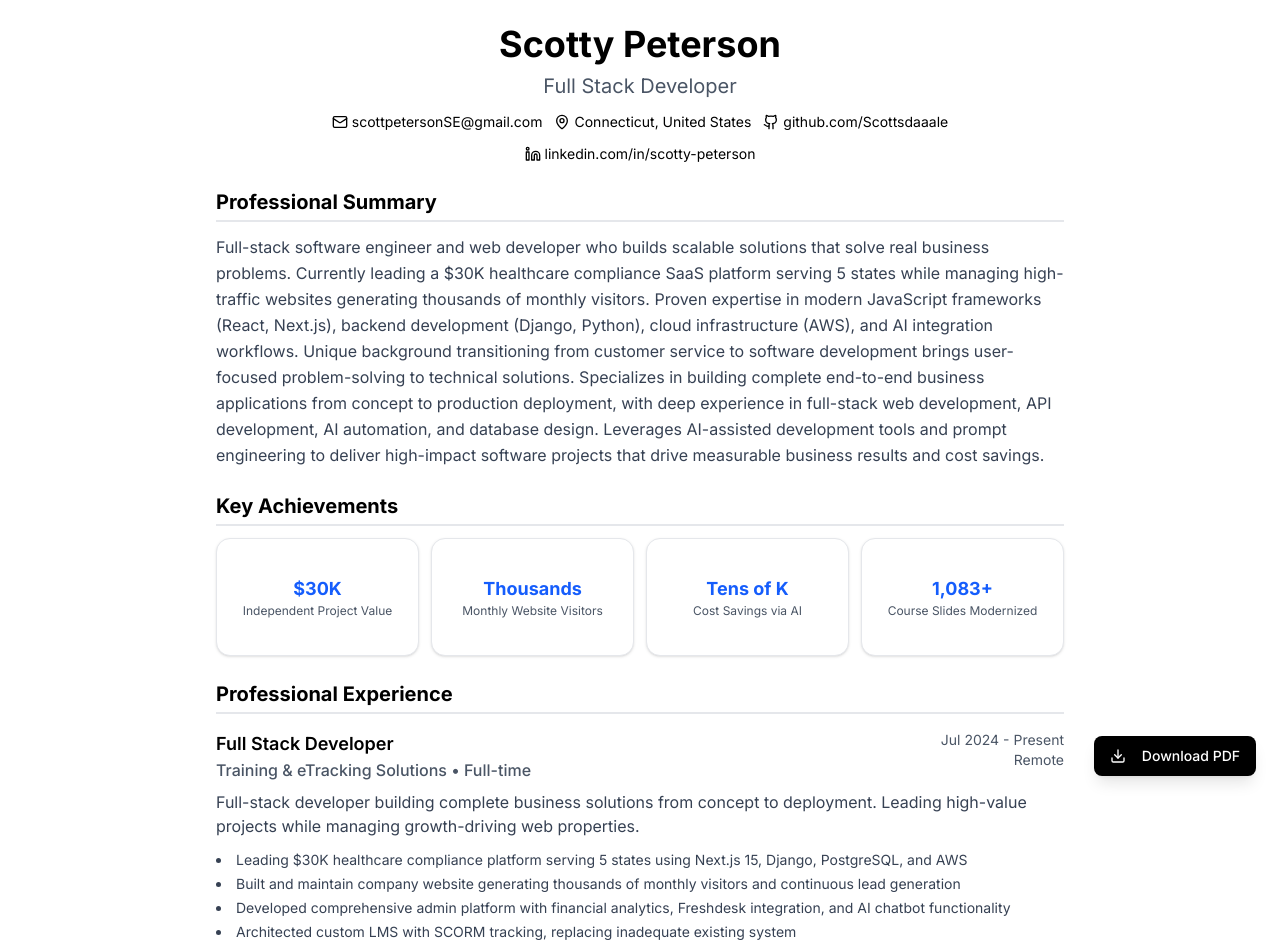
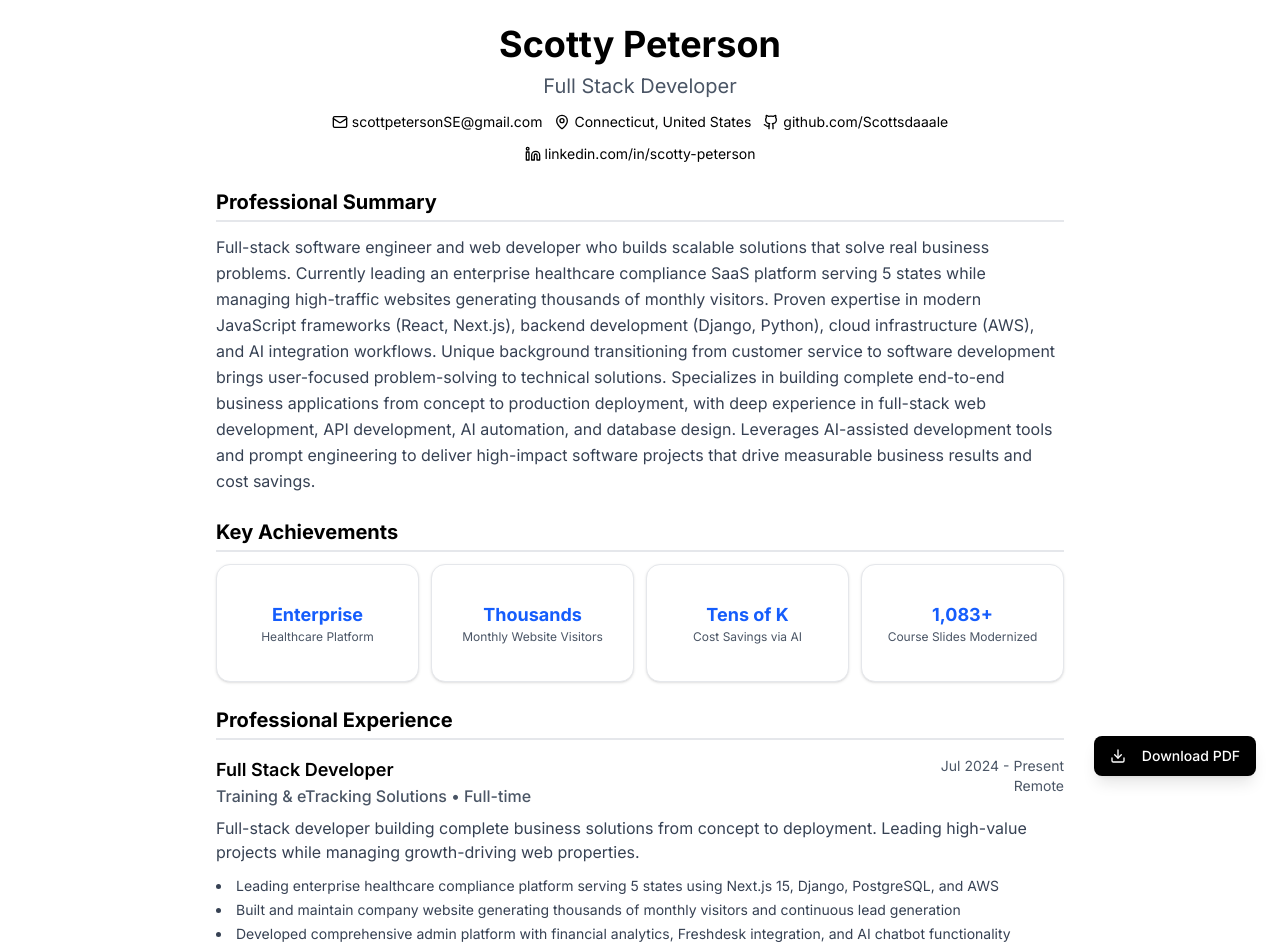
Before and after one commit to Scottsdaaale/portfolio-v2, a Next.js app: page /resume in a window 1280 px wide. Shown: the top 948 px of the page. Built offline with nearby package versions, Linux system fonts and the light colour scheme; no server answers.

Commit message:
Update portfolio descriptions to reflect the transition from a $30K healthcare compliance platform to an enterprise-level project. Revise metadata, resume, about, experience, and hero sections for consistency and clarity in showcasing expertise and project impact.

```diff
--- a/app/layout.tsx
+++ b/app/layout.tsx
@@ -16,7 +16,7 @@ const jetbrainsMono = JetBrains_Mono({
 
 export const metadata: Metadata = {
   title: "Scotty Peterson - Full Stack Developer | React, Next.js, Django Expert",
-  description: "Full-stack developer specializing in scalable business solutions. Currently leading a $30K healthcare compliance platform and managing high-traffic websites. Expert in React, Next.js, Django, AWS, and modern web technologies.",
+  description: "Full-stack developer specializing in scalable business solutions. Currently leading an enterprise healthcare compliance platform and managing high-traffic websites. Expert in React, Next.js, Django, AWS, and modern web technologies.",
   keywords: [
     "Full Stack Developer",
     "React Developer",
@@ -47,7 +47,7 @@ export const metadata: Metadata = {
   },
   openGraph: {
     title: "Scotty Peterson - Full Stack Developer | React, Next.js, Django Expert",
-    description: "Full-stack developer specializing in scalable business solutions. Currently leading a $30K healthcare compliance platform and managing high-traffic websites.",
+    description: "Full-stack developer specializing in scalable business solutions. Currently leading an enterprise healthcare compliance platform and managing high-traffic websites.",
     url: 'https://www.scottypeterson.net',
     siteName: 'Scotty Peterson Portfolio',
     locale: 'en_US',
@@ -128,7 +128,7 @@ export default function RootLayout({
                 "Web Development",
                 "Healthcare Technology"
               ],
-              description: "Full-stack developer specializing in scalable business solutions, currently leading a $30K healthcare compliance platform."
+              description: "Full-stack developer specializing in scalable business solutions, currently leading an enterprise healthcare compliance platform."
             })
           }}
         />
--- a/components/resume.tsx
+++ b/components/resume.tsx
@@ -15,7 +15,7 @@ export function Resume() {
       type: "Full-time",
       description: "Full-stack developer building complete business solutions from concept to deployment. Leading high-value projects while managing growth-driving web properties.",
       achievements: [
-        "Leading $30K healthcare compliance platform serving 5 states using Next.js 15, Django, PostgreSQL, and AWS",
+        "Leading enterprise healthcare compliance platform serving 5 states using Next.js 15, Django, PostgreSQL, and AWS",
         "Built and maintain company website generating thousands of monthly visitors and continuous lead generation",
         "Developed comprehensive admin platform with financial analytics, Freshdesk integration, and AI chatbot functionality",
         "Architected custom LMS with SCORM tracking, replacing inadequate existing system",
@@ -43,7 +43,7 @@ export function Resume() {
 
   const projects = [
     {
-      title: "$30K Healthcare Compliance Platform",
+      title: "Healthcare Compliance Platform",
       date: "2024 - Present",
       description: "Leading development of multi-tenant SaaS application serving healthcare organizations across 5 states with comprehensive compliance tracking and reporting",
       technologies: ["Next.js 15", "Django", "PostgreSQL", "AWS", "Multi-tenant Architecture"],
@@ -188,7 +188,7 @@ export function Resume() {
         <section className="mb-6 print:mb-4">
           <h3 className="text-xl font-bold mb-3 border-b-2 border-gray-200 pb-1 print:text-lg print:mb-2 text-black">Professional Summary</h3>
           <p className="text-gray-700 leading-relaxed print:text-sm">
-            Full-stack software engineer and web developer who builds scalable solutions that solve real business problems. Currently leading a $30K healthcare compliance SaaS platform
+            Full-stack software engineer and web developer who builds scalable solutions that solve real business problems. Currently leading an enterprise healthcare compliance SaaS platform
             serving 5 states while managing high-traffic websites generating thousands of monthly visitors. Proven expertise in modern JavaScript frameworks (React, Next.js),
             backend development (Django, Python), cloud infrastructure (AWS), and AI integration workflows. Unique background transitioning from customer service to software development brings
             user-focused problem-solving to technical solutions. Specializes in building complete end-to-end business applications from concept to production deployment,
@@ -204,8 +204,8 @@ export function Resume() {
             <Card className="print:border print:border-gray-300 bg-white border-gray-200">
               <CardContent className="p-3 print:p-2">
                 <div className="text-center">
-                  <div className="text-lg font-bold text-blue-600 print:text-base">$30K</div>
-                  <div className="text-xs text-gray-600">Independent Project Value</div>
+                  <div className="text-lg font-bold text-blue-600 print:text-base">Enterprise</div>
+                  <div className="text-xs text-gray-600">Healthcare Platform</div>
                 </div>
               </CardContent>
             </Card>
--- a/components/sections/about.tsx
+++ b/components/sections/about.tsx
@@ -25,7 +25,7 @@ export function About() {
     {
       icon: Users,
       title: "Business Impact",
-      description: "Currently delivering a $30K healthcare platform while managing sites that generate thousands of leads monthly."
+      description: "Currently delivering an enterprise healthcare compliance platform while managing sites that generate thousands of leads monthly."
     }
   ];
 
--- a/components/sections/experience.tsx
+++ b/components/sections/experience.tsx
@@ -16,10 +16,10 @@ export function Experience() {
 
   const projects = [
     {
-      title: "$30K Healthcare Compliance Platform",
+      title: "Healthcare Compliance Platform",
       description: "Solo-building a complete HIPAA-compliant SaaS platform from scratch. Architecting multi-tenant infrastructure, secure document management, automated compliance tracking, and real-time notifications serving healthcare organizations across 5 states",
       tech: ["Next.js 15", "Django", "PostgreSQL", "AWS S3", "SES", "Multi-tenant Architecture"],
-      impact: "Full-stack solo development of enterprise-grade healthcare software worth $30,000 with 9.5-week delivery timeline",
+              impact: "Full-stack solo development of enterprise-grade healthcare software with 9.5-week delivery timeline",
       icon: Building
     },
     {
@@ -60,8 +60,8 @@ export function Experience() {
 
   const achievements = [
     {
-      metric: "$30K",
-      label: "Independent Project Value",
+      metric: "Enterprise",
+      label: "Healthcare Platform Delivery",
       icon: TrendingUp
     },
     {
--- a/components/sections/hero.tsx
+++ b/components/sections/hero.tsx
@@ -57,7 +57,7 @@ export function Hero() {
           </h1>
 
           <p className="text-xl md:text-2xl text-muted-foreground mb-8 max-w-3xl mx-auto leading-normal">
-            Full-stack developer delivering <span className="text-foreground font-semibold">$30K healthcare compliance projects</span> and
+            Full-stack developer delivering <span className="text-foreground font-semibold">enterprise healthcare compliance platforms</span> and
             managing websites that generate <span className="text-foreground font-semibold">thousands of monthly visitors</span>.
           </p>
 
```
